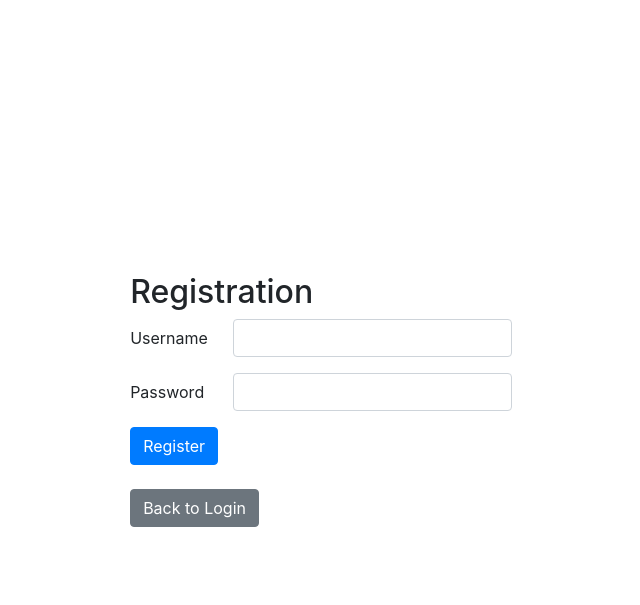
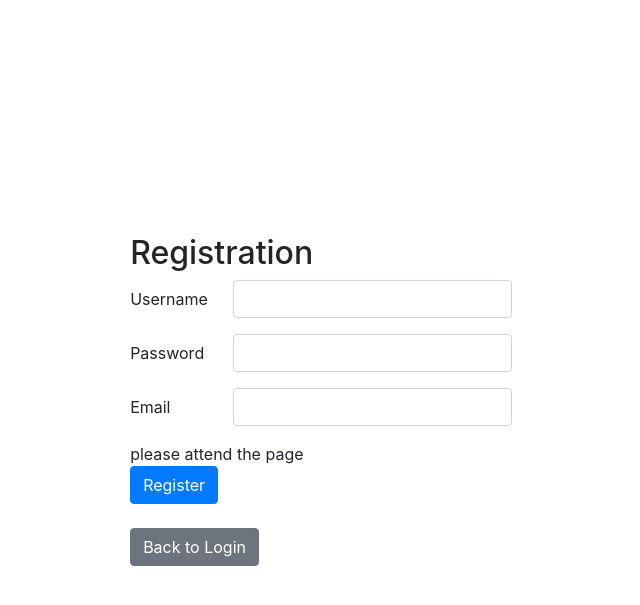
Before and after one commit to siqi333/individual_project, a Flask app: page /register in a window 1280 px wide. Shown: the top 605 px of the page, without its empty margins (319-959 px from the left). Run offline with Flask 3, Linux system fonts and the light colour scheme; some libraries are stand-ins or nearby versions.

Commit message:
add salt, connect and change register

```diff
--- a/app.py
+++ b/app.py
@@ -2,8 +2,25 @@ from flask import Flask
 from flask import render_template
 from flask import request
 from flask import redirect
+import mysql.connector
+import connect
+import re
+from flask_hashing import Hashing
 
 app = Flask(__name__)
+hashing = Hashing(app)  #create an instance of hashing
+
+dbconn = None
+connection = None
+
+def getCursor():
+    global dbconn
+    global connection
+    connection = mysql.connector.connect(user=connect.dbuser, \
+    password=connect.dbpass, host=connect.dbhost, \
+    database=connect.dbname, autocommit=True)
+    dbconn = connection.cursor(dictionary=True)
+    return dbconn
 
 @app.route("/")
 def index():
@@ -18,15 +35,35 @@ def login():
     return "Login Successful"
 
 @app.route("/register", methods=["GET", "POST"])
-def register_user():
-    if request.method == "POST":
-        # registe
+def register():
+    if request.method == "POST" and 'username' in request.form and 'password' in request.form and 'email' in request.form:
+        # variables for regist info
         username = request.form.get("username")
         password = request.form.get("password")
-        # ...
-        return render_template("registed.html")
+        email = request.form.get("email")
+        # check if account exist in database
+        cursor = getCursor()
+        cursor.execute('select 1 from secureaccount where username = %s', (username,))
+        account = cursor.fetchone()
+		# if account exist show error message, if not then verify characters
+        if account:
+            msg = 'account already exist'
+        elif not re.match(r'[^@]+@[^@]+\.[^@]+', email):
+            msg = 'Invalid email address!'
+        elif not re.match(r'[A-Za-z0-9]+', username):
+            msg = 'Username must contain only characters and numbers!'
+        elif not username or not password or not email:
+            msg = 'Please fill out the form!'
+        else:
+            # after verification, insert account info into database
+            hashed = hashing.hash_value(password, salt='emma_use_salt')
+            cursor.execute('insert into secureaccount values (null, %s, %s, %s)', (username, hashed, email,))
+            msg = 'You have successfully registered!'
+            return render_template("registed.html", msg=msg)
+        return render_template("register.html", msg=msg)
     else:
-        return render_template("register.html")
+        msg = 'please attend the page'
+        return render_template("register.html", msg=msg)
 
 if __name__ == "__main__":
     app.run()
--- /dev/null
+++ b/connect.py
@@ -0,0 +1,7 @@
+# These details are available on the first MySQL Workbench screen
+# Usually called 'Local Instance'
+dbuser = "root" # Your MySQL username - likely 'root'
+dbpass = "root" # ---- PUT YOUR PASSWORD HERE ----
+dbhost = "localhost"
+dbport = "3306"
+dbname = "pythonlogin"
--- a/templates/register.html
+++ b/templates/register.html
@@ -36,6 +36,13 @@
               <input type="password" class="form-control" id="password" name="password" required>
             </div>
           </div>
+          <div class="form-group row">
+            <label for="email" class="col-sm-3 col-form-label">Email</label>
+            <div class="col-sm-9">
+              <input type="email" class="form-control" id="email" name="email" required>
+            </div>
+          </div>
+		  <div class="msg">{{ msg }}</div>
           <button type="submit" class="btn btn-primary">Register</button>
         </form>
         <br>
```
